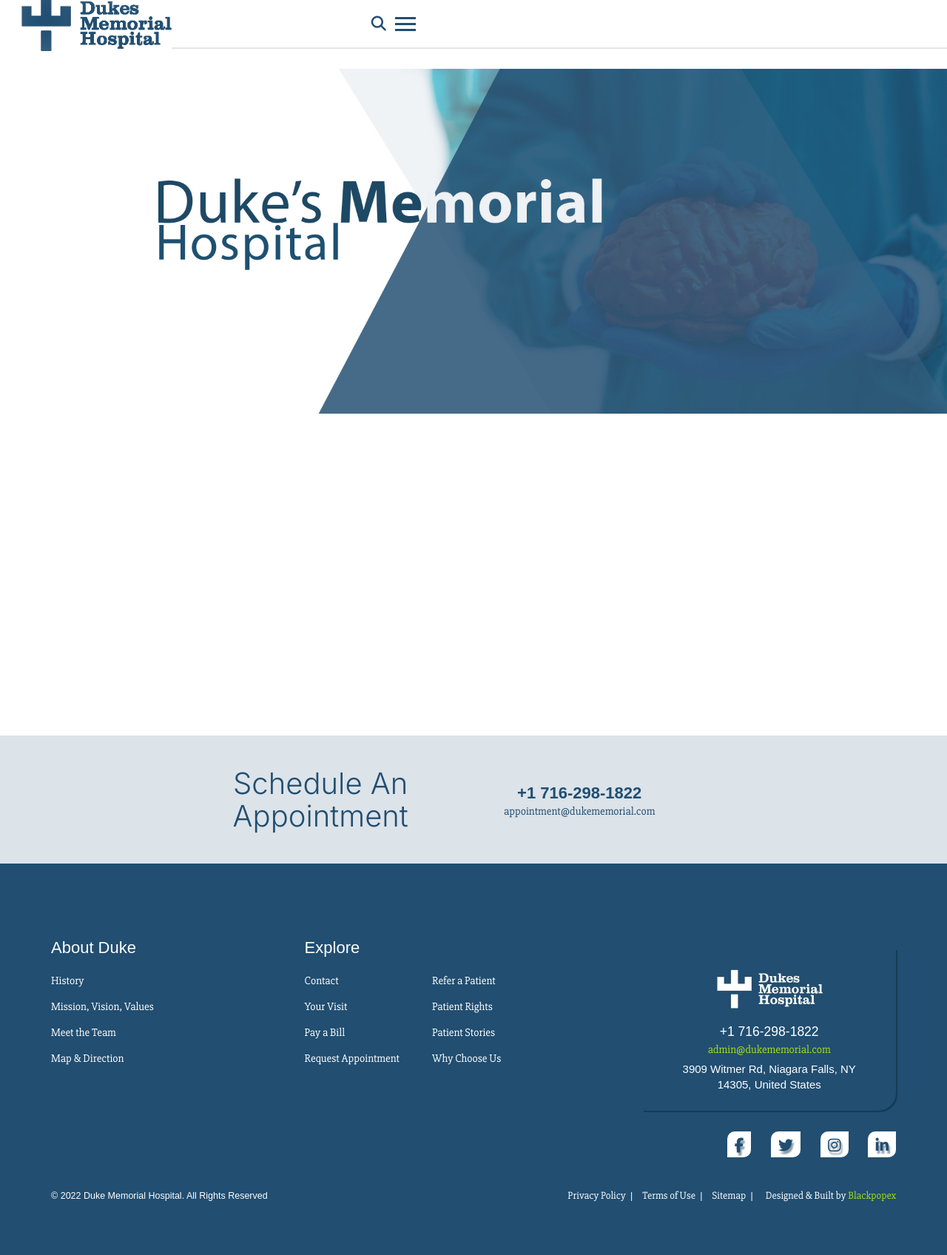
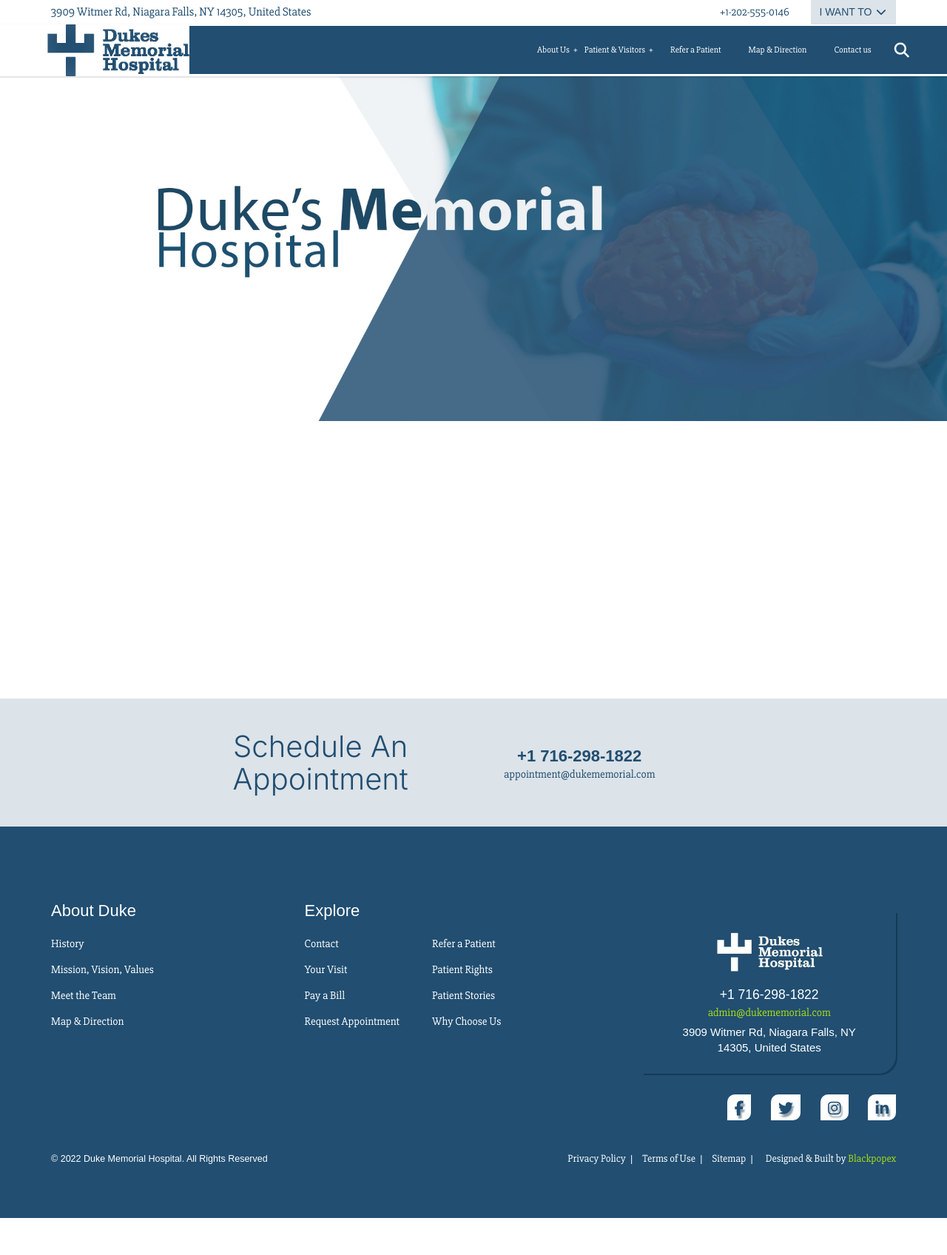
Before and after one commit to blackpopex/duke-memorial-website, a PHP site: page / in a window 1280 px wide. Shown: the whole page at 74% size. After the commit the page ends 1646 px from the top, so only its background shows below. Run offline with PHP 8.4, Linux system fonts and the light colour scheme; some libraries are stand-ins or nearby versions.

Commit message:
navbar partially commited for mobile and desktop

```diff
--- a/css/style.css
+++ b/css/style.css
@@ -415,12 +415,12 @@
 
 /******imported classes **********/
 #menu_bar {
-  display: none;
+  display: block;
   position: fixed;
   z-index: 999999;
   top: 0;
   left: 0;
-  width: 100%;
+  width: 0;
   height: 100vh;
   overflow-y: auto;
   padding-top: 2em;
@@ -576,12 +612,157 @@
   .navbar-top .inline-block .dropdown:hover .dropdown-content {
     display: block;
   }
+
+  /*********Manipulate menu bar to be compatible with large devices*********/
+
+  /****Second Navbar****/
+  .navbar-bottom {
+    background-color: var(--white-color);
+    box-shadow: var(--default-box-shadow-2);
+    padding: 0;
+    position: relative;
+    top: 0;
+    width: 100%;
+    height: auto;
+    display: flex;
+  }
+  .navbar-bottom .flex-row {
+    display: flex;
+    flex-direction: row;
+    align-items: center;
+    width: 100%;
+  }
+
+  .navbar-bottom .column-20 {
+    width: 20%;
+    padding-left: 5%;
+    background-color: var(--white-color);
+  }
+  .navbar-bottom .column-80 {
+    width: 80%;
+    background-color: var(
+      --primary-color
+    ); /*******change it back to green on 768px screen size********/
+    padding: 0.5em 0;
+  }
+  .navbar-bottom .column-80 nav {
+    flex-direction: row-reverse;
+    min-height: auto;
+    padding-right: 5%;
+    width: 100%;
+    align-items: center;
+  }
+
+  #header_logo {
+    max-width: 200px;
+  }
+
+  .hamburger-menu {
+    display: none;
+  }
+
+  #SearchBTN {
+    display: block;
+    padding: 0.5em 0;
+    color: var(--white-color);
+  }
+
+  #menu_bar {
+    position: relative;
+    z-index: 9999;
+    top: 0;
+    left: 0;
+    width: 100%;
+    height: auto;
+    overflow-y: hidden;
+    padding-top: 0;
+    padding-bottom: 0;
+    overflow-x: hidden;
+    background-color: inherit;
+    display: flex;
+    flex-direction: row;
+    align-items: center;
+    justify-content: space-evenly;
+    max-width: 480px;
+  }
+
+  /*******fix this ***********/
+  .image-container {
+    display: none;
+  }
+
+  #menu_bar .dropdown,
+  #menu_bar .listed {
+    display: inline-block;
+    width: auto;
+    background-color: inherit;
+
+    font-size: 0.7rem;
+  }
+  #menu_bar .dropdown-btn,
+  #menu_bar .listed a {
+    display: inline-block;
+    flex-direction: row;
+    width: auto;
+    padding: 0.2em 0;
+    margin-inline: 2px;
+    background-color: inherit;
+    font-size: 0.6rem;
+  }
+  #menu_bar .listed a {
+    background-color: inherit;
+  }
+
+  #menu_bar .dropdown .dropdown-content {
+    display: none;
+  }
+  #menu_bar .dropdown .dropdown-content ul li {
+    display: block;
+    width: 100%;
+  }
+  #menu_bar .dropdown .dropdown-content ul li a {
+    padding-left: 0;
+    color: var(--primary-color);
+  }
+
+  .dropdown-btn:after {
+    content: "\002B";
+    font-weight: 400;
+    float: right;
+    margin-left: 5px;
+    color: var(--white-color);
+  }
+  .active:after {
+    content: "\2012";
+  }
+
+  #menu_bar .dropdown-content {
+    max-height: auto;
+    padding: 0;
+    margin: 0;
+    overflow: hidden;
+    transition: max-height 0.5s ease-out;
+    padding-left: 1.5em;
+    display: none;
+  }
+
+  .hide-lg-screen {
+    display: none;
+  }
 }
 /***hero image***/
 
 #hero_image {
   margin-bottom: 15em;
   margin-top: 0.6;
+}
+
+@media (min-width: 768px) {
+  #hero_image {
+    margin-bottom: 15em;
+    margin-top: 0;
+    padding: 0;
+  }
 }
 
 /******FOOTER******/
--- a/index.html
+++ b/index.html
@@ -37,7 +37,7 @@
               <a href="#/" class="text-primary inline-block">+1-202-555-0146</a>
               <ul class="inline-block">
                 <li class="dropdown">
-                  <button class="dropdown-btn bg-next-primary-color">
+                  <button class="bg-next-primary-color">
                     I WANT TO <i class="fa fa-fw fa-chevron-down"></i>
                   </button>
                   <ul class="dropdown-content bg-next-primary-color">
@@ -77,7 +77,7 @@
                 ></a>
 
                 <ul id="menu_bar">
-                  <div class="sidebar-with-logo">
+                  <div class="sidebar-with-logo hide-lg-screen">
                     <a href="index.html" class="mobile-navbar-logo">
                       <img
                         src="assets/logo/duke-logo-white.png"
@@ -85,6 +85,10 @@
                       />
                     </a>
                   </div>
+
+                  <span class="close-btn hide-lg-screen" id="closeSidebar"
+                    >&times;</span
+                  >
 
                   <li class="dropdown">
                     <a href="#/" class="dropdown-btn">About Us </a>
@@ -157,10 +161,26 @@
                       </div>
                     </div>
                   </li>
-                  <div id="bg-mobile-image" style="background-color: red">
-                    <li class="listed"><a href="#/">Refer a Patient</a></li>
-                    <li class="listed"><a href="#/">Map & Direction</a></li>
-                    <li class="listed"><a href="#/">Contact us</a></li>
+
+                  <li class="listed"><a href="#/">Refer a Patient</a></li>
+                  <li class="listed"><a href="#/">Map & Direction</a></li>
+                  <li class="listed"><a href="#/">Contact us</a></li>
+
+                  <div class="get-our-app hide-lg-screen">
+                    <h3 class="text-white">
+                      Download Duke's Apps for Android and iOS Devices
+                    </h3>
+                    <p>
+                      Simplify your access to medical care with Duke's Memorial
+                      app. Easily pay your bill, manage your care and contact
+                      Care—virtually anytime, anywhere.
+                    </p>
+                    <div class="appstore-icon">
+                      <img
+                        src="assets/logo/google-applestore.jpg"
+                        alt="google and apple store icon"
+                      />
+                    </div>
                   </div>
                 </ul>
               </nav>
```
Also changed, not shown: other parts of css/style.css (+40 -6 lines), assets/logo/download-app-store-get-google-play-button-icons-vector-illustration-october-201439380 copy.png (added), assets/logo/google-applestore.jpg (added), assets/logo/qr-code-file-bangla-mobile-code-0.png (added), assets/other-photos/Untitled-1.jpg (added), assets/other-photos/Untitled-12.jpg (added). Lines whose indentation alone changed are shown as unchanged.
